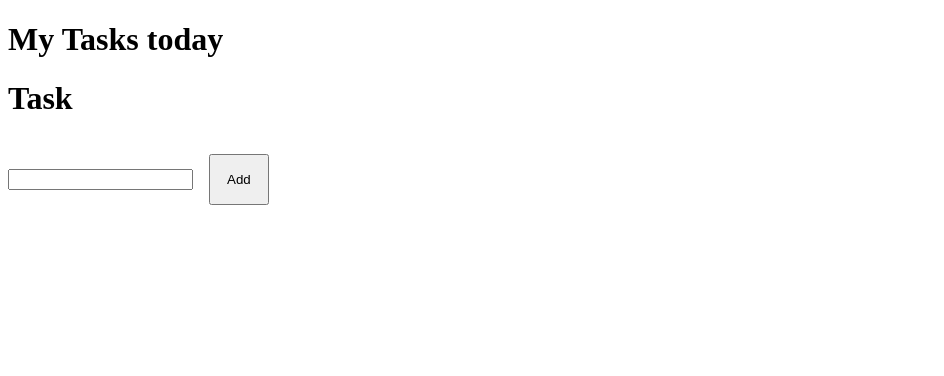
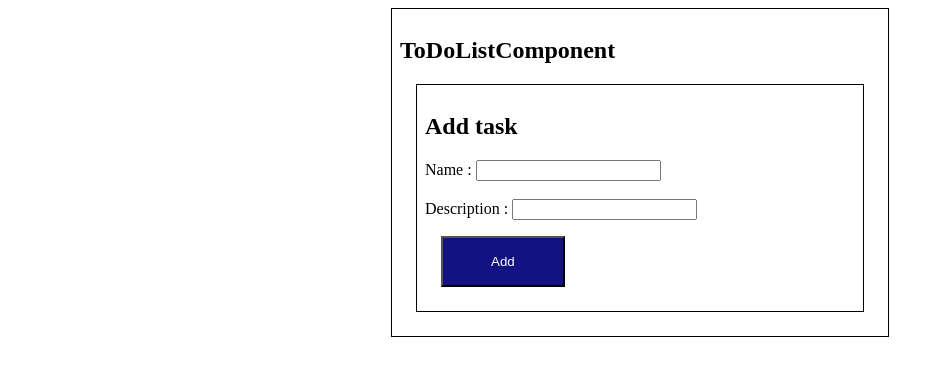
Before and after one commit to slilp/pmd47-angular, an Angular app: page / in a window 1280 px wide. Shown: the top 376 px of the page, without its empty margins (0-944 px from the left). Built offline with nearby package versions, Linux system fonts and the light colour scheme.

Commit message:
ToDoList 22.1

```diff
--- a/src/app/app.module.ts
+++ b/src/app/app.module.ts
@@ -4,11 +4,13 @@ import { FormsModule } from '@angular/forms';
 
 import { AppComponent } from './app.component';
 import { TodolistComponent } from './todolist/todolist.component';
+import { TaskComponent } from './task/task.component';
 
 @NgModule({
   declarations: [
     AppComponent,
-    TodolistComponent
+    TodolistComponent,
+    TaskComponent
   ],
   imports: [
     BrowserModule,
--- /dev/null
+++ b/src/app/task.ts
@@ -0,0 +1,6 @@
+export class Task {
+    id:number;
+    name:string;
+    description:string;
+
+}
--- /dev/null
+++ b/src/app/task/task.component.html
@@ -0,0 +1,11 @@
+
+
+<div class="box">
+    <div>
+        <h3>{{task.id+1}} {{task.name}}</h3>
+        <p>{{task.description}}</p>
+    </div>
+    <div>
+        <button class="delete-btn" (click)="select()"> Delete </button>
+    </div>
+</div>
--- /dev/null
+++ b/src/app/task/task.component.scss
@@ -0,0 +1,17 @@
+.box{
+    border: 0.5px solid black;
+    display: flex;
+    align-items: center;
+    justify-content: center;
+}
+
+.delete-btn{
+    padding-left: 1rem;
+    padding-right: 1rem;
+    background-color: red;
+    color: white;
+    &:hover{
+     cursor: pointer;
+    }
+    margin-left: 2.5rem;
+}
--- /dev/null
+++ b/src/app/task/task.component.ts
@@ -0,0 +1,26 @@
+import { Component, OnInit , Input , Output , EventEmitter} from '@angular/core';
+import { Task } from '../task';
+
+@Component({
+  selector: 'app-task',
+  templateUrl: './task.component.html',
+  styleUrls: ['./task.component.scss']
+})
+export class TaskComponent implements OnInit {
+
+  @Input()
+  task:Task;
+
+  @Output()
+  OnSelected:EventEmitter<Task> = new EventEmitter();
+
+  constructor() { }
+
+  ngOnInit(): void {
+  }
+
+  select(){
+    this.OnSelected.emit(this.task);
+  }
+
+}
--- a/src/app/todolist/todolist.component.html
+++ b/src/app/todolist/todolist.component.html
@@ -1,11 +1,17 @@
 
-<h1>My Tasks today</h1>
-<ul>
-    <li *ngFor="let item of listTodo; let i = index" [attr.data-index]="i">
-        {{item}} <button class="delete-btn" (click)="deleteTodo(i)">delete</button>
-    </li>
-</ul>
+<div class="card">
+    <h2>ToDoListComponent</h2>
+    <app-task *ngFor="let item of listTask" [task]="item"
+    (OnSelected)="SelectedTask($event)"
+    ></app-task>
 
-<h1>Task</h1>
-<input [(ngModel)]="todo">
-<button class="btn" (click)="addTodo()"> Add</button>
+
+    <div class="add-section">
+        <h2>Add task</h2>
+        <span>Name :         </span> <input [(ngModel)]="name">
+        <br>   <br>
+        <span>Description : </span><input [(ngModel)]="desc">
+        <br>
+        <button class="btn" (click)="addTodo()"> Add</button>
+    </div>
+</div>
--- a/src/app/todolist/todolist.component.scss
+++ b/src/app/todolist/todolist.component.scss
@@ -1,21 +1,25 @@
 
 .btn{
     padding: 1rem;
-    padding-left: 1rem;
-    padding-right: 1rem;
+    padding-left: 3rem;
+    padding-right: 3rem;
     margin: 1rem;
     &:hover{
      cursor: pointer;
     }
+    background-color: rgb(18, 18, 131);
+    color: white;
 }
 
-.delete-btn{
-    padding-left: 1rem;
-    padding-right: 1rem;
-    background-color: red;
-    color: white;
+.card{
+    padding: 0.5rem;
+    border: 0.5px solid black;
+    width: 30rem;
+    margin: auto;
+}
+
+.add-section{
+    border: 0.5px solid black;
     margin: 1rem;
-    &:hover{
-     cursor: pointer;
-    }
+    padding: 0.5rem;
 }
--- a/src/app/todolist/todolist.component.ts
+++ b/src/app/todolist/todolist.component.ts
@@ -1,4 +1,5 @@
 import { Component, OnInit } from '@angular/core';
+import {Task} from '../task';
 
 @Component({
   selector: 'app-todolist',
@@ -7,23 +8,32 @@ import { Component, OnInit } from '@angular/core';
 })
 export class TodolistComponent implements OnInit {
 
-  listTodo:string[]=[];
-  todo:string='';
+  listTask:Task[]=[];
+
+  name:string;
+  desc:string;
+
   constructor() { }
 
   ngOnInit(): void {
   }
 
   addTodo(){
-    if(this.todo.length>0){
-      this.listTodo.push(this.todo);
-      this.todo="";
+    if(this.name.length>0){
+      var data = new Task();
+      data.id = this.listTask.length;
+      data.name = this.name;
+      data.description = this.desc;
+      this.listTask.push(data);
+      this.name="";
+      this.desc="";
     }
 
   }
 
-  deleteTodo(index){
-    this.listTodo.splice(index,1);
+  SelectedTask(task:Task){
+    let delIndex = this.listTask.findIndex(v=>v.id == task.id);
+    this.listTask.splice(delIndex,1);
   }
 
 }
```
Also changed, not shown: 2 other files (tests, documents, lock files or other folders).
